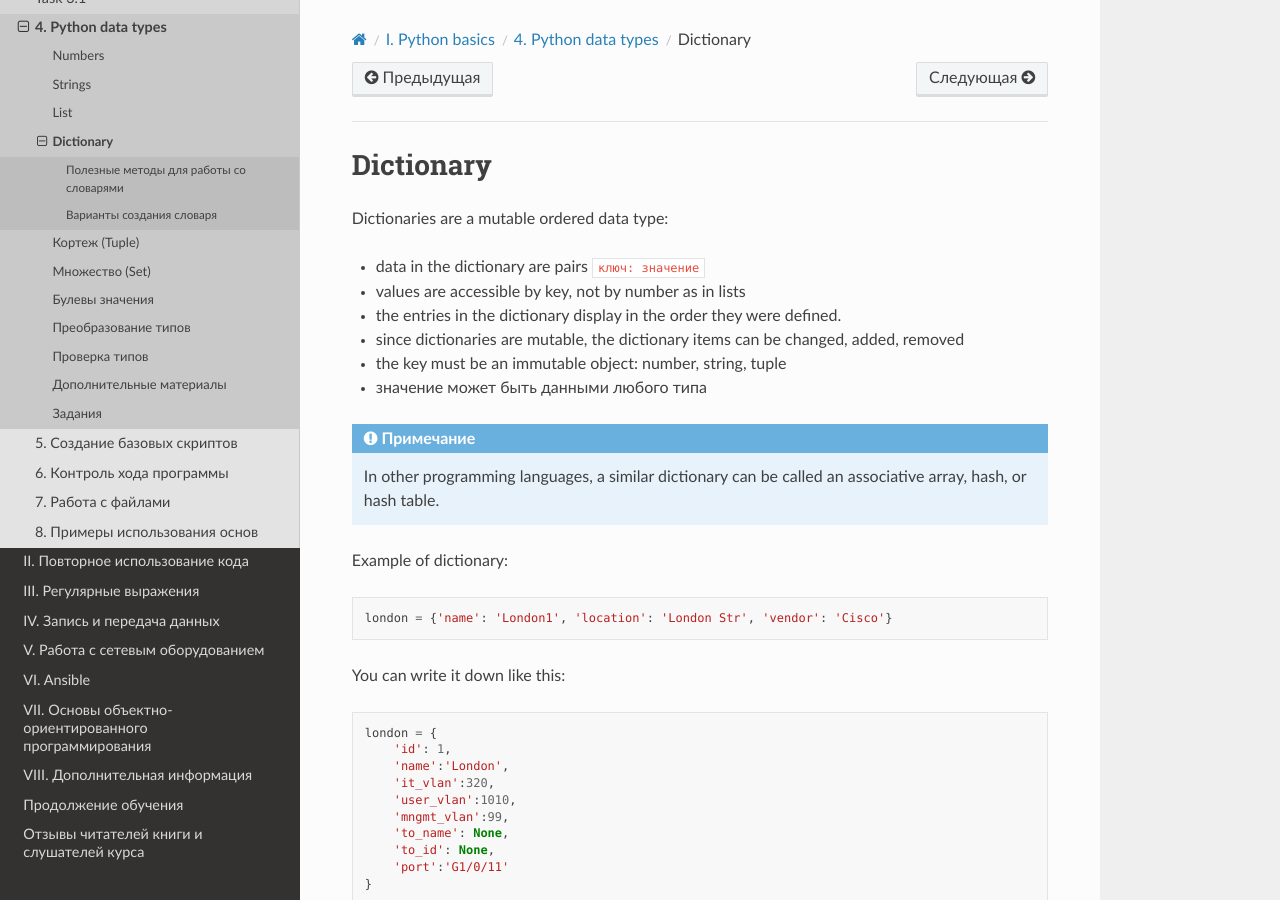
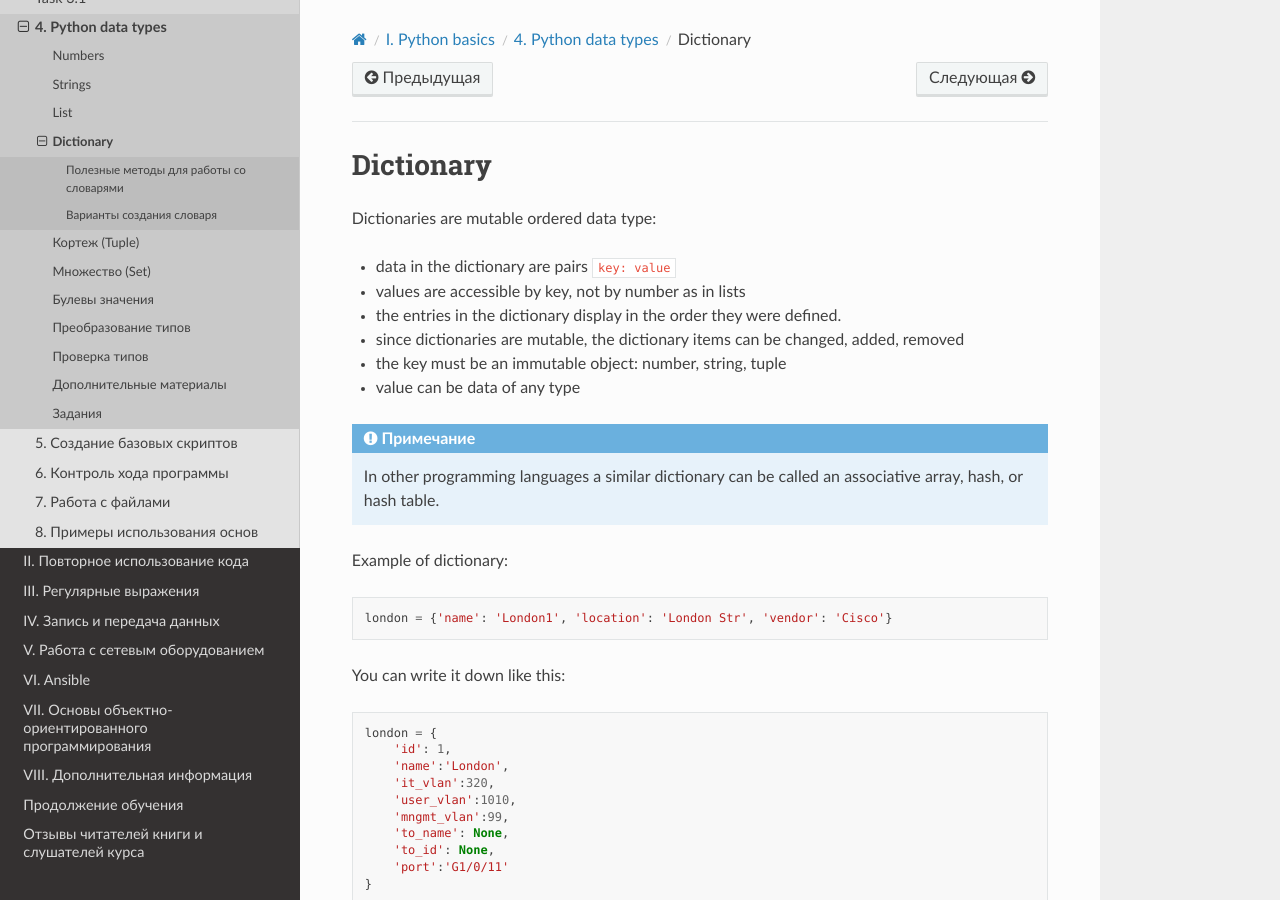
Before and after one commit to Aidar5/nattoeng, a Sphinx documentation site: the page built from docs/source/book/04_data_structures/6_dicts.rst, in a window 1280 px wide and 900 px high. Built offline with Sphinx 7.4.7 and the Read the Docs theme 2.0.0, drawn with Linux system fonts in a browser that asks for light colours; pages that are not in the unit, such as notebooks, are missing from menus.

Commit message:
Update 6_dicts.rst

```diff
--- a/docs/source/book/04_data_structures/6_dicts.rst
+++ b/docs/source/book/04_data_structures/6_dicts.rst
@@ -1,17 +1,17 @@
 Dictionary
 ====================
 
-Dictionaries are a mutable ordered data type:
+Dictionaries are mutable ordered data type:
 
-* data in the dictionary are pairs ``ключ: значение``
+* data in the dictionary are pairs ``key: value``
 * values are accessible by key, not by number as in lists
 * the entries in the dictionary display in the order they were defined.
 * since dictionaries are mutable, the dictionary items can be changed, added, removed
 * the key must be an immutable object: number, string, tuple
-* значение может быть данными любого типа
+* value can be data of any type
 
 .. note::
-    In other programming languages, a similar dictionary can be called an associative array, hash, or hash table.
+    In other programming languages a similar dictionary can be called an associative array, hash, or hash table.
 
 Example of dictionary:
 
```
